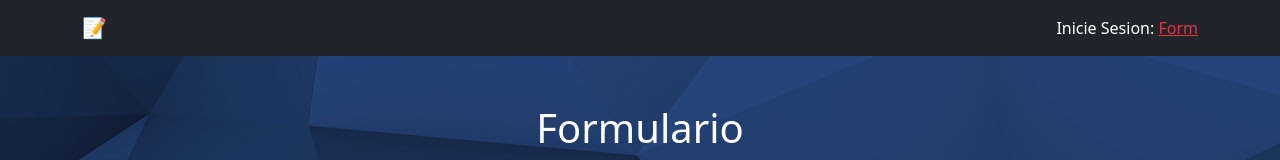
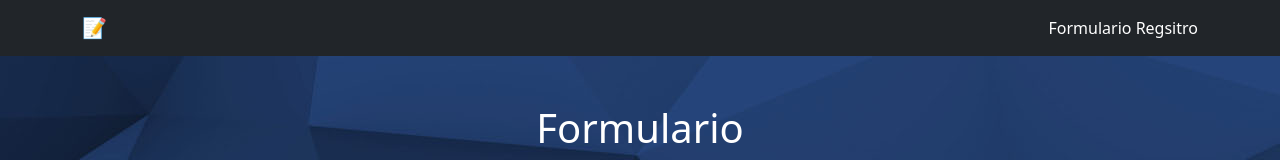
Before and after one commit to Lucaspozziok64/formularioSimple-React, a React (Vite) app: page / in a window 1280 px wide. Shown: the top 160 px of the page. Built offline with nearby package versions, Linux system fonts and the light colour scheme.

Commit message:
modificamos el titulo en el nav

```diff
--- a/src/App.jsx
+++ b/src/App.jsx
@@ -14,7 +14,7 @@ function App() {
             <Navbar.Toggle />
             <Navbar.Collapse className="justify-content-end">
               <Navbar.Text className="text-white">
-                Inicie Sesion: <a href="#login" className="text-danger">Form</a>
+                Formulario Regsitro
               </Navbar.Text>
             </Navbar.Collapse>
           </Container>
```
